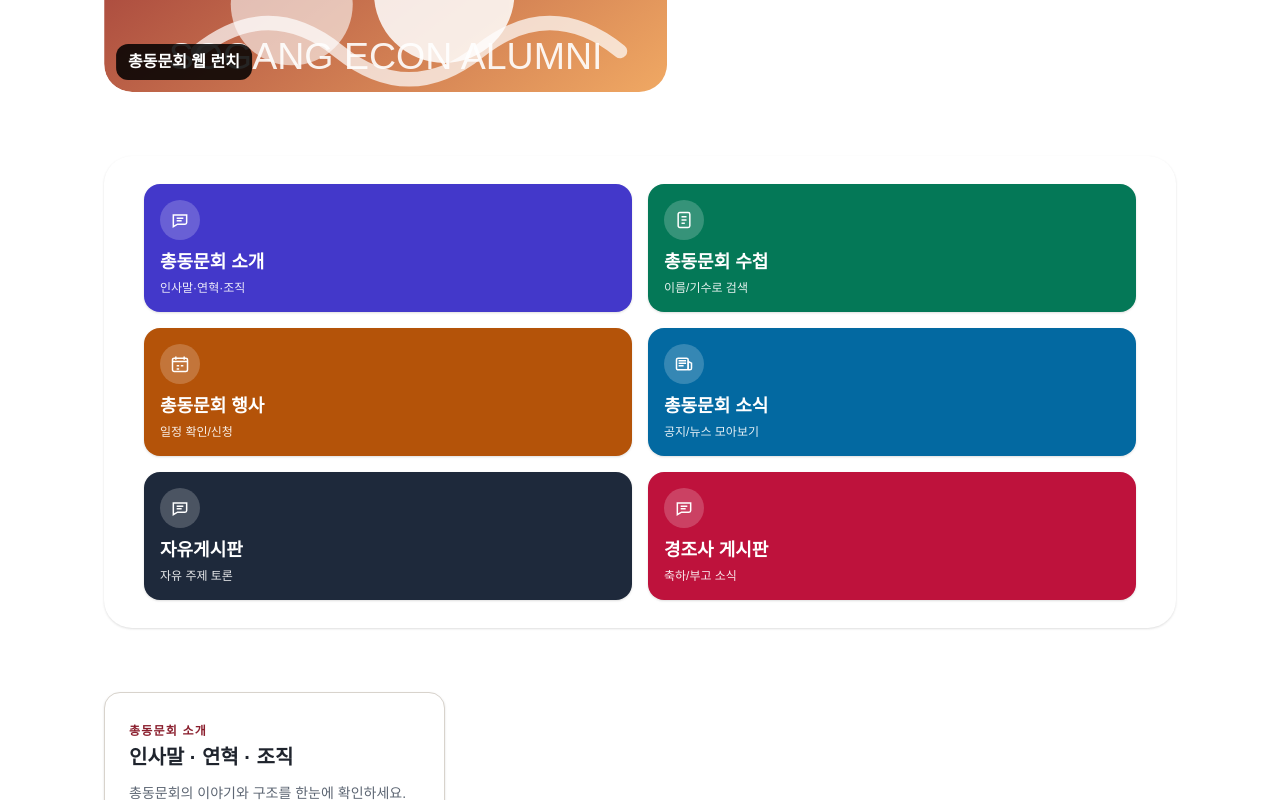
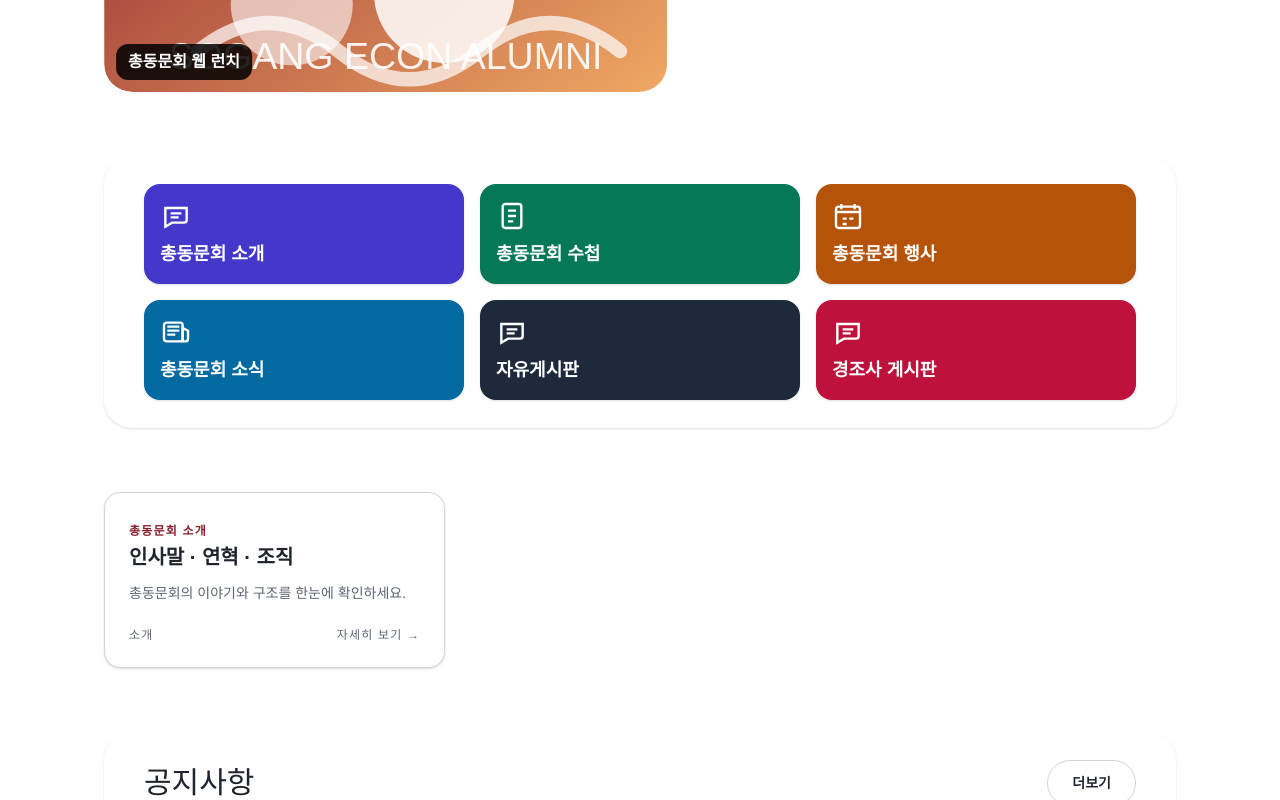
Before and after one commit to ginishuh/sogecon-app, a Next.js app in the folder apps/web/: page / in a window 1280 px wide. Shown: the part 392-1192 px from the top of the page. Built offline with nearby package versions, Linux system fonts and the light colour scheme; no server answers; a web font is replaced by a local one.

Commit message:
docs: worklog — quick actions 3x2, no descriptions, bigger icons

```diff
--- a/apps/web/app/globals.css
+++ b/apps/web/app/globals.css
@@ -296,19 +296,17 @@ a:focus-visible { outline: none; text-decoration: underline; }
     @apply rounded-3xl bg-white px-6 py-7 shadow-sm md:px-10;
   }
 
-  .home-quick-actions__grid {
-    @apply grid grid-cols-2 gap-3 md:gap-4;
-  }
+  .home-quick-actions__grid { @apply grid grid-cols-3 gap-3 md:gap-4; }
 
   .home-quick-actions__item {
     @apply flex flex-col justify-between rounded-2xl p-4 text-left shadow-sm transition hover:-translate-y-0.5 hover:shadow-soft focus-visible:ring-4 focus-visible:ring-brand-accent;
   }
 
-  .home-quick-actions__icon { @apply mb-2 inline-flex h-10 w-10 items-center justify-center rounded-full bg-white/20 text-white; }
+  .home-quick-actions__icon { @apply mb-2 inline-flex h-8 w-8 items-center justify-center text-white; }
 
   .home-quick-actions__label { @apply font-menu text-base font-semibold md:text-lg; }
 
-  .home-quick-actions__desc { @apply mt-1 text-xs; }
+  .home-quick-actions__desc { @apply hidden; }
 }
 
 /* 빠른 실행: 색상 변형(전체 카드 배경 컬러 + 텍스트 흰색) */
--- a/apps/web/components/home/quick-actions.tsx
+++ b/apps/web/components/home/quick-actions.tsx
@@ -5,24 +5,23 @@ import React from 'react';
 type QuickAction = {
   href: Route;
   label: string;
-  description: string;
   ariaLabel?: string;
   theme: 'rose' | 'emerald' | 'sky' | 'amber' | 'indigo' | 'slate';
 };
 
 const ACTIONS: QuickAction[] = [
-  { href: '/about/greeting', label: '총동문회 소개', description: '인사말·연혁·조직', ariaLabel: '총동문회 소개 바로가기', theme: 'indigo' },
-  { href: '/directory', label: '총동문회 수첩', description: '이름/기수로 검색', ariaLabel: '총동문회 수첩 바로가기', theme: 'emerald' },
-  { href: '/events', label: '총동문회 행사', description: '일정 확인/신청', ariaLabel: '총동문회 행사 바로가기', theme: 'amber' },
-  { href: '/posts', label: '총동문회 소식', description: '공지/뉴스 모아보기', ariaLabel: '총동문회 소식 바로가기', theme: 'sky' },
-  { href: '/board?tab=discussion' as Route, label: '자유게시판', description: '자유 주제 토론', ariaLabel: '자유게시판 바로가기', theme: 'slate' },
-  { href: '/board?tab=share' as Route, label: '경조사 게시판', description: '축하/부고 소식', ariaLabel: '경조사 게시판 바로가기', theme: 'rose' },
+  { href: '/about/greeting', label: '총동문회 소개', ariaLabel: '총동문회 소개 바로가기', theme: 'indigo' },
+  { href: '/directory', label: '총동문회 수첩', ariaLabel: '총동문회 수첩 바로가기', theme: 'emerald' },
+  { href: '/events', label: '총동문회 행사', ariaLabel: '총동문회 행사 바로가기', theme: 'amber' },
+  { href: '/posts', label: '총동문회 소식', ariaLabel: '총동문회 소식 바로가기', theme: 'sky' },
+  { href: '/board?tab=discussion' as Route, label: '자유게시판', ariaLabel: '자유게시판 바로가기', theme: 'slate' },
+  { href: '/board?tab=share' as Route, label: '경조사 게시판', ariaLabel: '경조사 게시판 바로가기', theme: 'rose' },
 ];
 
 function ActionIcon({ label }: { label: string }) {
   // 간단한 일러스트 스타일의 라인 아이콘 — 장치/테마 무관하게 안전한 색/크기
   // 접근성: 장식 목적이므로 aria-hidden
-  const common = 'h-5 w-5';
+  const common = 'h-8 w-8';
   if (label.includes('수첩')) {
     // 주소록/카드
     return (
@@ -77,7 +76,7 @@ export function HomeQuickActions() {
                 <ActionIcon label={item.label} />
               </span>
               <span className="home-quick-actions__label">{item.label}</span>
-              <span className="home-quick-actions__desc">{item.description}</span>
+              {/* 설명 텍스트 제거 — 간결한 3×2 배치 */}
             </Link>
           </li>
         ))}
```
Also changed, not shown: 2 other files (tests, documents, lock files or other folders).
